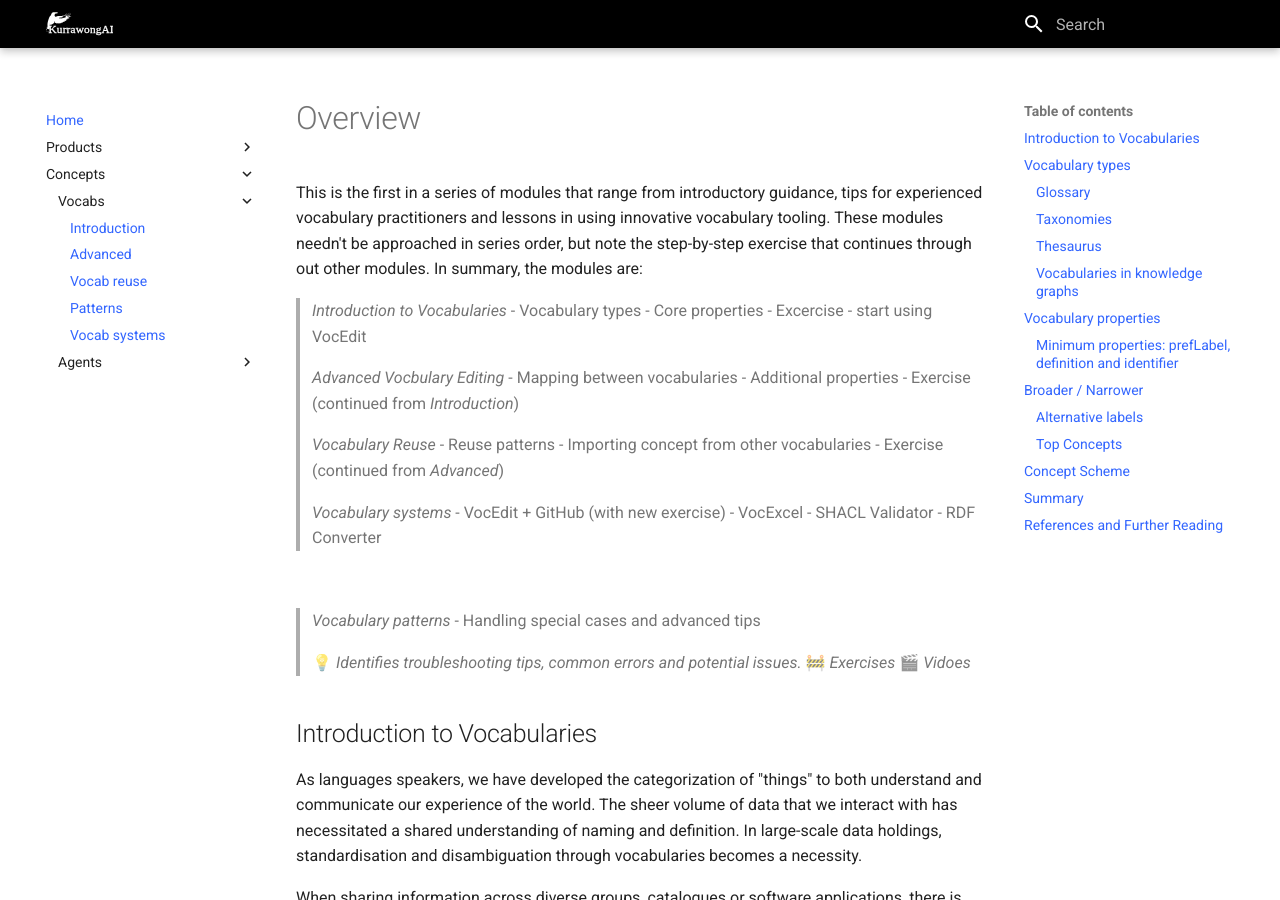
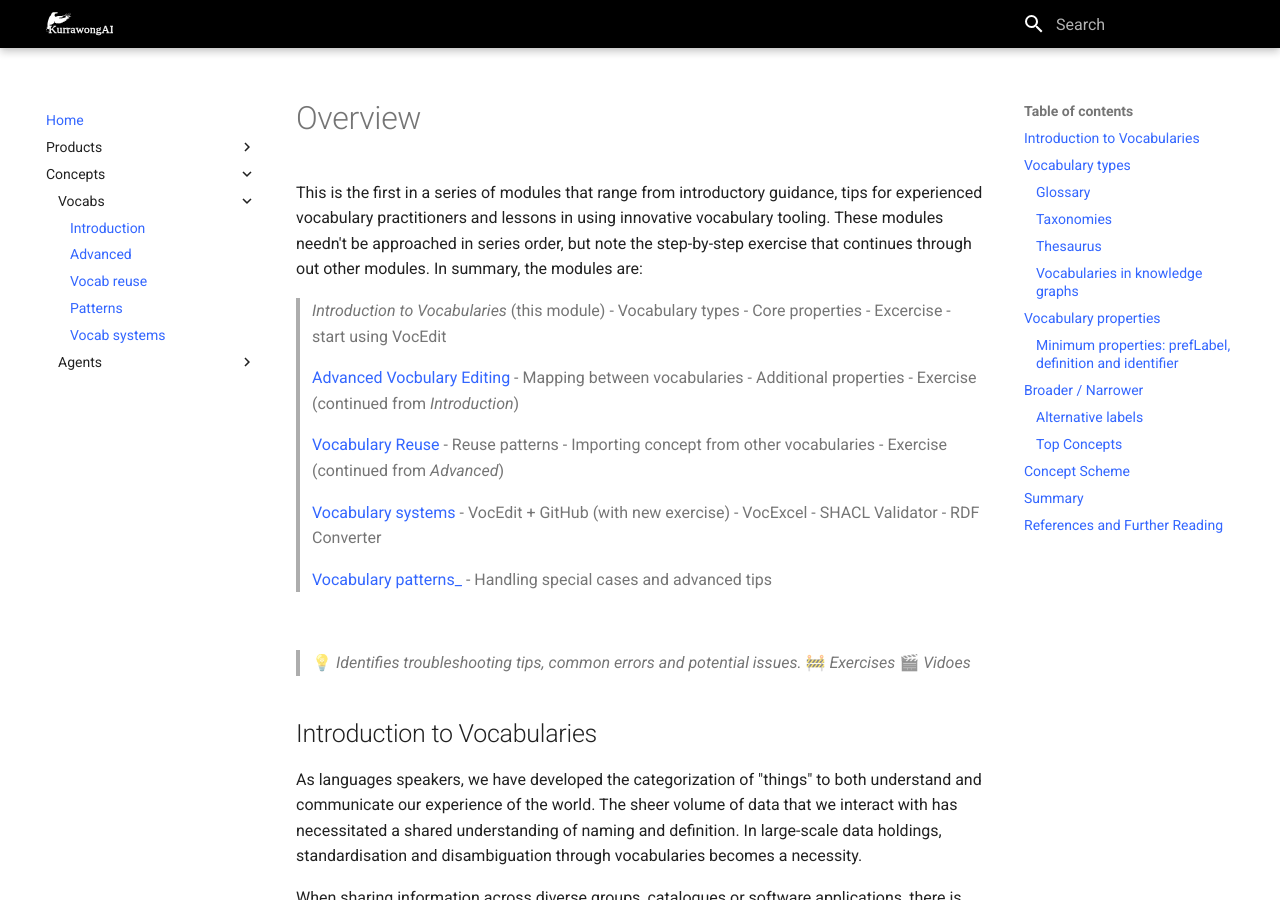
Before and after one commit to Kurrawong/docs, an MkDocs documentation site: the page built from docs/concepts/vocabs/introduction.md, in a window 1280 px wide and 900 px high. Built offline with MkDocs 1.6.1 and Material for MkDocs 9.7.7, drawn with Linux system fonts in a browser that asks for light colours.

Commit message:
Update introduction.md

```diff
--- a/docs/concepts/vocabs/introduction.md
+++ b/docs/concepts/vocabs/introduction.md
@@ -2,32 +2,31 @@
 
 This is the first in a series of modules that range from introductory guidance, tips for experienced vocabulary practitioners and lessons in using innovative vocabulary tooling. These modules needn't be approached in series order, but note the step-by-step exercise that continues through out other modules. In summary, the modules are:
 >
-> _Introduction to Vocabularies_
+> _Introduction to Vocabularies_ (this module)
 > - Vocabulary types
 > - Core properties
 > - Excercise - start using VocEdit
 >
-> _Advanced Vocbulary Editing_
+> [Advanced Vocbulary Editing](https://docs.kurrawong.ai/concepts/vocabs/creation/)
 > - Mapping between vocabularies
 > - Additional properties
 > - Exercise (continued from _Introduction_)
 >
-> _Vocabulary Reuse_
+> [Vocabulary Reuse](https://docs.kurrawong.ai/concepts/vocabs/vocab-reuse/)
 > - Reuse patterns
 > - Importing concept from other vocabularies
 > - Exercise (continued from _Advanced_)
 >
-> _Vocabulary systems_
+> [Vocabulary systems](https://docs.kurrawong.ai/concepts/vocabs/vocab-systems/)
 > - VocEdit + GitHub (with new exercise)
 > - VocExcel
 > - SHACL Validator
 > - RDF Converter
 >
+> [Vocabulary patterns_](https://docs.kurrawong.ai/concepts/vocabs/patterns/)
+> - Handling special cases and advanced tips
 
 <br>
-
-> _Vocabulary patterns_
-> - Handling special cases and advanced tips
 
 > 💡 _Identifies troubleshooting tips, common errors and potential issues._
 > 🚧 _Exercises_
```
